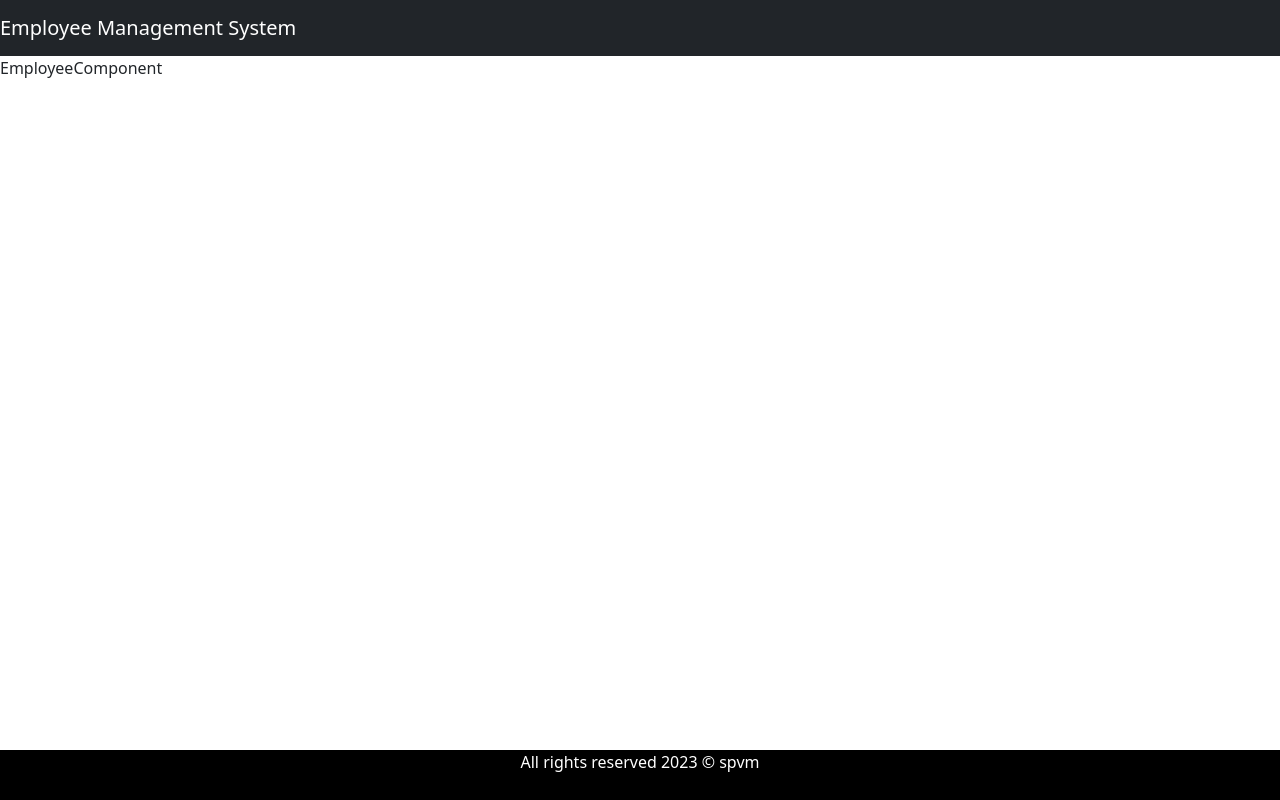
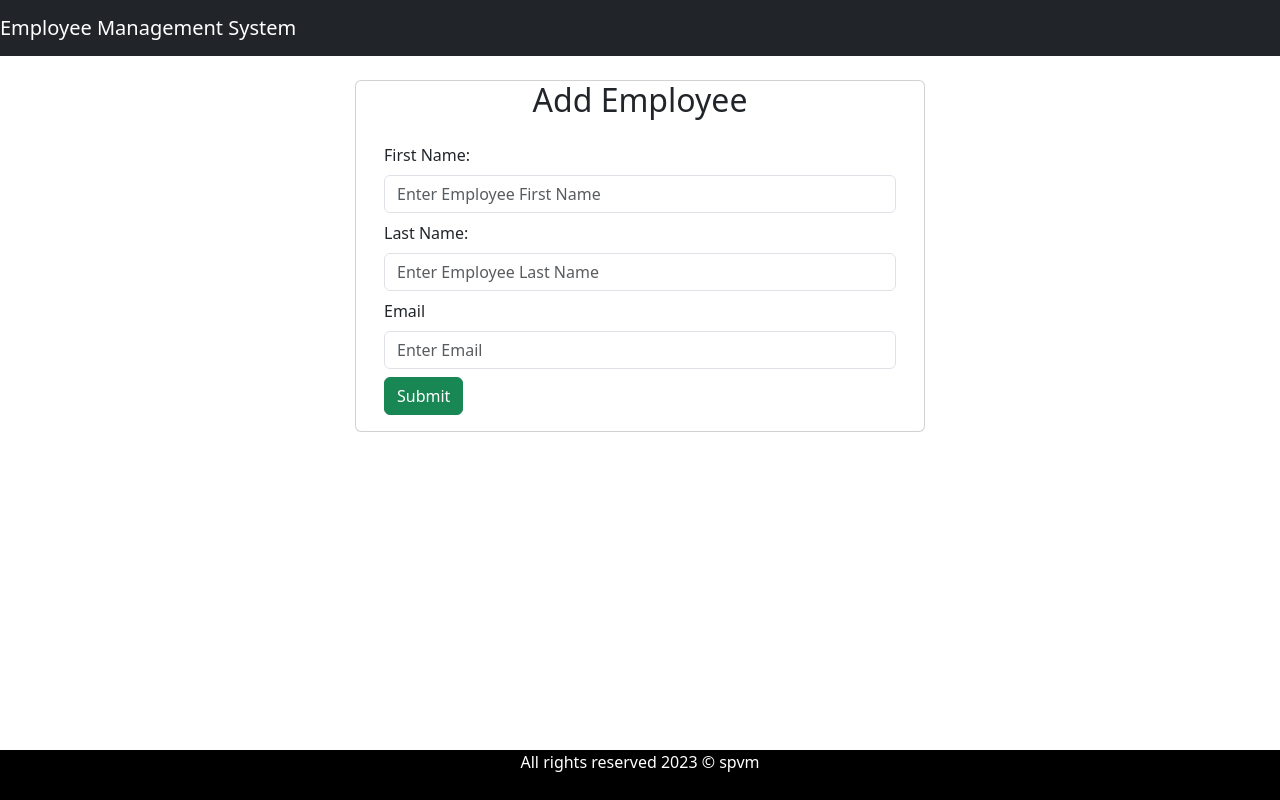
Before and after one commit to vigneshs1997/employee-management-system-UI, a React (Vite) app: page / in a window 1280 px wide. Both pictures are taken after a click on the button "Add Employee". Built offline with nearby package versions, Linux system fonts and the light colour scheme; no server answers.

Commit message:
Add employee form page is created

```diff
--- a/src/components/EmployeeComponent.jsx
+++ b/src/components/EmployeeComponent.jsx
@@ -1,9 +1,64 @@
-import React from 'react'
+import React, { useState } from 'react'
 
 const EmployeeComponent = () => {
+    const [firstName, setFirstName] = useState('');
+    const [lastName, setLastName] = useState('');
+    const [email, setEmail] = useState('');
+
+    const handleLastName = (e) => setLastName(e.target.value);
+
+    const saveEmployee = (e) => {
+        e.preventDefault();//Stop the default behaviour of the form to submit and refresh the page
+
+        const employee = { firstName, lastName, email };
+        console.log(employee);
+    }
   return (
-    <div>
-      EmployeeComponent
+      <div className='container'>
+          <br />
+        <div className='row'>
+              <div className='card col-md-6 offset-md-3 offset-md-3'>
+                  <h2 className='text-center'>Add Employee</h2>
+                  <div className='card-body'>
+                      <form>
+                          <div className='form-group mb-2'>
+                              <label className='form-label'>First Name:</label>
+                              <input
+                                  type="text"
+                                  placeholder='Enter Employee First Name'
+                                  name='firstName'
+                                  value={firstName}
+                                  className='form-control'
+                                  onChange={(e) => setFirstName(e.target.value)}
+                              />
+                          </div>
+                          <div className='form-group mb-2'>
+                              <label className='form-label'>Last Name:</label>
+                              <input
+                                  type="text"
+                                  placeholder='Enter Employee Last Name'
+                                  name='lastName'
+                                  value={lastName}
+                                  className='form-control'
+                                  onChange={handleLastName}
+                              />
+                          </div>
+                          <div className='form-group mb-2'>
+                              <label className='form-label'>Email</label>
+                              <input
+                                  type='email'
+                                  placeholder='Enter Email'
+                                  name='email'
+                                  value={email}
+                                  className='form-control'
+                                  onChange={(e) =>setEmail(e.target.value)}
+                              />
+                          </div>
+                          <button className='btn btn-success' onClick={saveEmployee}>Submit</button>
+                        </form>
+                  </div>
+              </div>
+        </div>
     </div>
   )
 }
--- a/src/components/HeaderComponent.jsx
+++ b/src/components/HeaderComponent.jsx
@@ -5,7 +5,7 @@
     <div>
           <header>
               <nav className='navbar navbar-dark bg-dark'>
-                  <a class="navbar-brand" href="https://www.youtube.com">Employee Management System</a>
+                  <a className="navbar-brand" href="https://www.youtube.com">Employee Management System</a>
               </nav>
           </header>
     </div>
```
Also changed, not shown: 1 other file (tests, documents, lock files or other folders).
